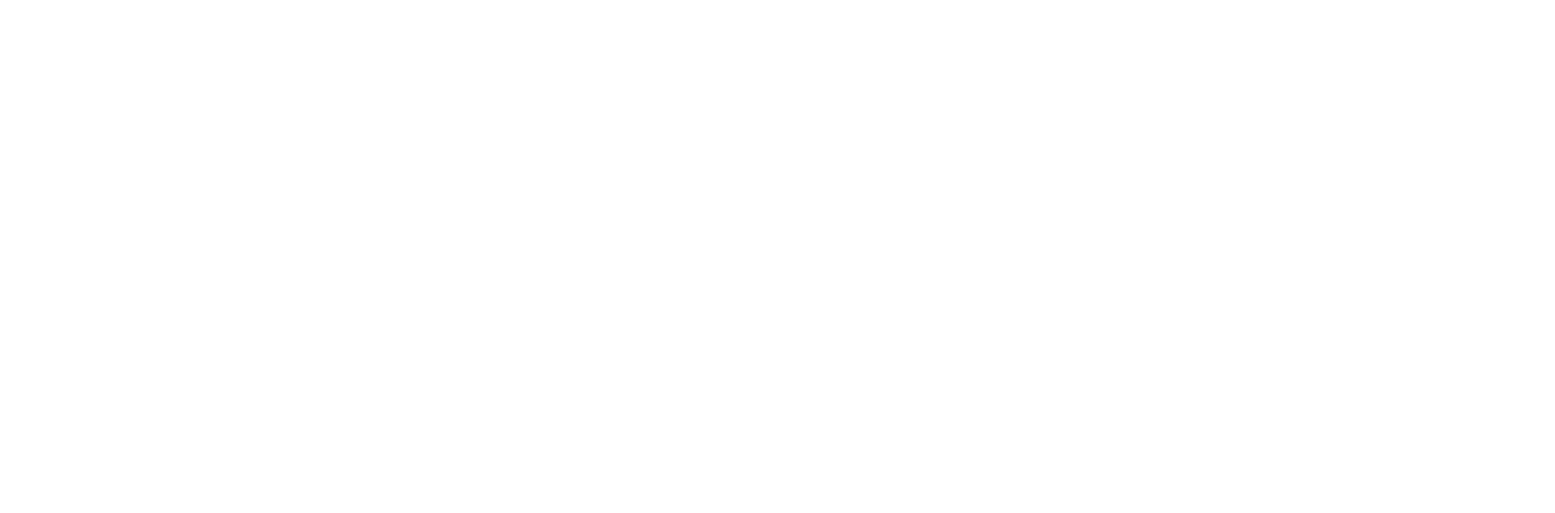
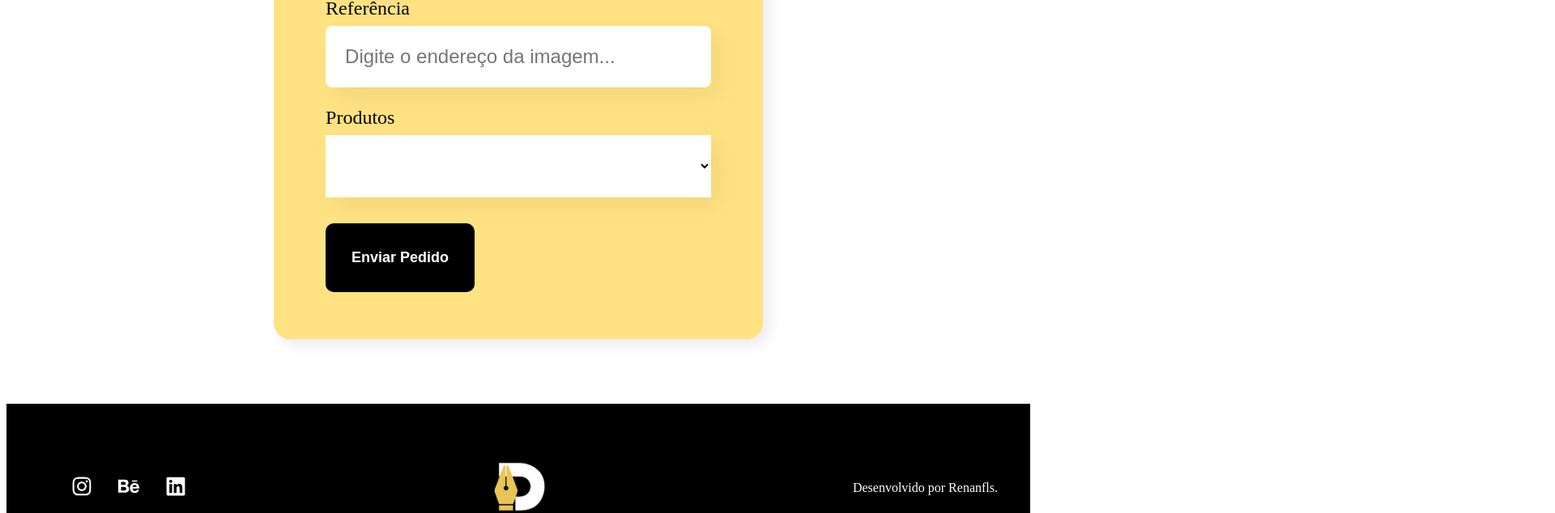
Before and after one commit to Renanfls/Organograma_React-JS, a React (Create React App) app in the folder organo/: page / in a window 1280 px wide. Shown: the part 818-1452 px from the top of the page at 81% size, 1920 px wide, since content can reach past the window. Built offline with nearby package versions, Linux system fonts and the light colour scheme.

Commit message:
14:25 23/09/2022

```diff
--- a/organo/src/App.js
+++ b/organo/src/App.js
@@ -1,7 +1,7 @@
 import { useState } from 'react';
 import Banner from './components/Banner';
 import Formulario from './components/Formulario';
-import Rodape from './components/Rodape';
+import Footer from './components/Footer';
 import Pedidos from './components/Pedidos';
 
 function App() {
@@ -53,7 +53,7 @@ function App() {
         clientes={clientes.filter(cliente => cliente.produto === produto.nome)}
       />)}
 
-      <Rodape />
+      <Footer />
 
     </div>
   );
--- a/organo/src/components/Banner/index.js
+++ b/organo/src/components/Banner/index.js
@@ -1,9 +1,9 @@
-import style from './_Banner.scss'
+import './_Banner.scss'
 
 const Banner = () => {
     // JSX
     return (
-        <header className={style.banner}>
+        <header className="banner">
             <img src="/imagens/banner-discover.png" alt=""/>
         </header>
     )
--- a/organo/src/components/Botao/index.js
+++ b/organo/src/components/Botao/index.js
@@ -1,8 +1,8 @@
-import style from './_Botao.scss'
+import './_Botao.scss'
 
 const Botao = (props) => {
     return (
-        <button className={style.botao}>{props.children}</button>
+        <button className="botao">{props.children}</button>
     )
 }
 
--- a/organo/src/components/CampoTexto/index.js
+++ b/organo/src/components/CampoTexto/index.js
@@ -1,4 +1,4 @@
-import styles from './_CampoTexto.scss'
+import './_CampoTexto.scss'
 
 const CampoTexto = (props) => {
 
@@ -9,7 +9,7 @@ const CampoTexto = (props) => {
     }
 
     return (
-        <div className={styles.campoTexto}>
+        <div className="campoTexto">
             <label>{props.label}</label>
             <input value={props.valor} type={props.tipo} onChange={aoDigitado} required={props.obrigatorio} placeholder={placeholderModificada}/>
         </div>
--- a/organo/src/components/Cliente/index.js
+++ b/organo/src/components/Cliente/index.js
@@ -1,14 +1,14 @@
-import styles from './_Cliente.scss'
+import './_Cliente.scss'
 
 const Cliente = ({ nome, email, referencia, corDeFundo }) => {
     const background = { backgroundColor: corDeFundo }
 
     return (
-        <div className={styles.cliente}>
-            <div className={styles.cabecalho} style={background}>
+        <div className="cliente">
+            <div className="cabecalho" style={background}>
                 <img src={referencia} alt={nome}/>
             </div>
-            <div className={styles.rodape}>
+            <div className="rodape">
                 <h4>{nome}</h4>
                 <h5>{email}</h5>
             </div>
--- a/organo/src/components/Rodape/_Rodape.scss
+++ b/organo/src/components/Footer/_Footer.scss
@@ -14,10 +14,6 @@
             }
         }
     }
-    p {
-        user-select: none;
-    }
-}
 
     .icons {
         color: #FFF;
@@ -27,6 +23,11 @@
         }
     }
 
+    p {
+        user-select: none;
+    }
+
     #logo {
         width: 125px;
     }
+}
--- a/organo/src/components/Rodape/index.js
+++ b/organo/src/components/Footer/index.js
@@ -1,33 +1,33 @@
-import styles from './_Rodape.scss'
+import styles from './_Footer.scss'
 
 import { FaInstagram } from "react-icons/fa";
 import { FaBehance } from "react-icons/fa";
 import { FaLinkedin } from "react-icons/fa";
 
-const Rodape = () => {
+const Footer = () => {
     return (
-    <footer className={styles.footer}>
+    <footer className="footer">
         <section>
             <ul>
                 <li>
                     <a href="http://instagram.com/discover.branding/" target="_blank" rel="noreferrer">
-                        <FaInstagram className={styles.icons} />
+                        <FaInstagram className="icons" />
                     </a>
                 </li>
                 <li>
                     <a href="http://behance.net/renanfabricio" target="_blank" rel="noreferrer">
-                        <FaBehance className={styles.icons} />
+                        <FaBehance className="icons" />
                     </a>
                 </li>
                 <li>
                     <a href="http://linkedin.com/in/renan-fabricio/" target="_blank" rel="noreferrer">
-                        <FaLinkedin className={styles.icons} />
+                        <FaLinkedin className="icons" />
                     </a>
                 </li>
             </ul>
         </section>
         <section>
-            <img src="/imagens/logo.png" alt="" id={styles.logo} />
+            <img src="/imagens/logo.png" alt="" id="logo" />
         </section>
         <section>
             <p>
@@ -37,4 +37,4 @@ const Rodape = () => {
     </footer>)
 }
 
-export default Rodape
+export default Footer
--- a/organo/src/components/Formulario/index.js
+++ b/organo/src/components/Formulario/index.js
@@ -2,7 +2,7 @@ import { useState } from 'react'
 import Botao from '../Botao'
 import CampoTexto from '../CampoTexto'
 import ListaSuspensa from '../ListaSuspensa'
-import styles from './_Formulario.scss'
+import './_Formulario.scss'
 
 const Formulario = (props) => {
 
@@ -26,7 +26,7 @@ const Formulario = (props) => {
     }
 
     return (
-        <section className={styles.formulario}>
+        <section className="formulario">
             <form onSubmit={aoSalvar}>
                 <h2>Preencha os dados para finalizar o seu pedido!</h2>
                 <CampoTexto
--- a/organo/src/components/ListaSuspensa/index.js
+++ b/organo/src/components/ListaSuspensa/index.js
@@ -1,8 +1,8 @@
-import styles from './_ListaSuspensa.scss'
+import './_ListaSuspensa.scss'
 
 const ListaSuspensa = (props) => {
     return (
-        <div className={styles.listaSuspensa}>
+        <div className="listaSuspensa">
             <label>{props.label}</label>
             <select onChange={evento => props.aoAlterado(evento.target.value)} required={props.obrigatorio} value={props.valor}>
                 <option value=""></option>
--- a/organo/src/components/Pedidos/index.js
+++ b/organo/src/components/Pedidos/index.js
@@ -1,14 +1,14 @@
 import Cliente from '../Cliente'
-import styles from './_Pedidos.scss'
+import './_Pedidos.scss'
 
 const Pedidos = (props) => {
     const background = { backgroundColor: props.corSecundaria }
     const borderBottom = { borderColor: props.corPrimaria }
 
     return (
-        props.clientes.length > 0 && <section className={styles.pedidos} style={background}>
+        props.clientes.length > 0 && <section className="pedidos" style={background}>
             <h3 style={borderBottom}>{props.nome}</h3>
-            <div className={styles.clientes}>
+            <div className="clientes">
                 {props.clientes.map( cliente => <Cliente key={cliente.nome} nome={cliente.nome} email={cliente.email} referencia={cliente.referencia} corDeFundo={props.corPrimaria} />)}
             </div>
         </section>
--- a/organo/styles/style.css
+++ /dev/null
@@ -1,6 +0,0 @@
-.banner {
-  text-align: center;
-}
-.banner img {
-  width: 100vw;
-}/*# sourceMappingURL=style.css.map */
--- a/organo/styles/style.scss
+++ /dev/null
@@ -1 +0,0 @@
-@import '../src/components/Banner/_Banner'
```
Also changed, not shown: 1 other file (tests, documents, lock files or other folders). Lines whose indentation alone changed are shown as unchanged.
